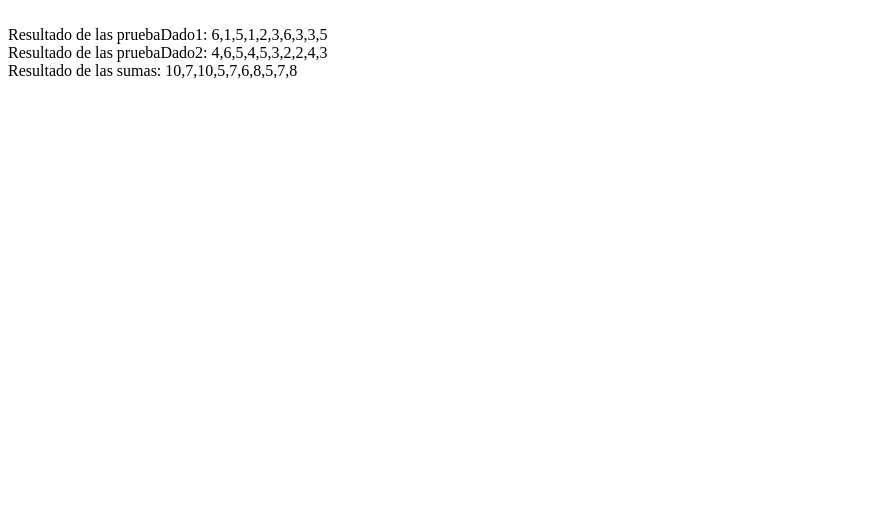
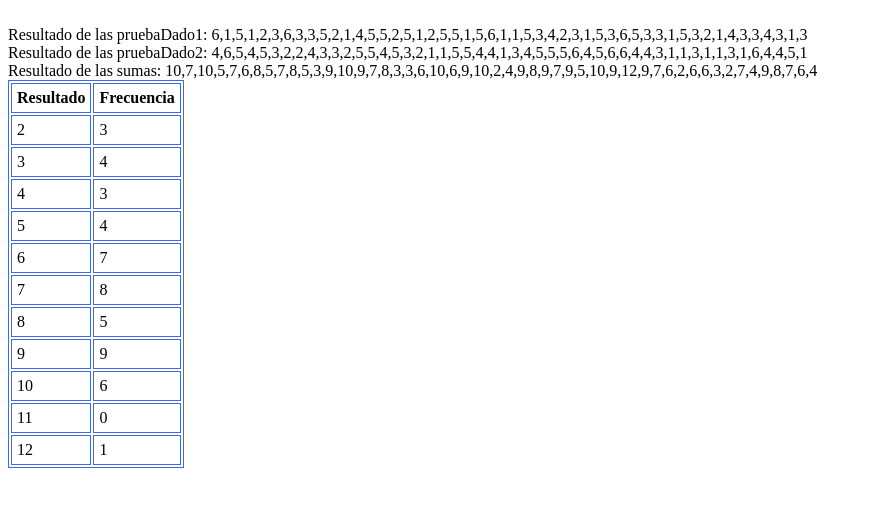
Before and after one commit to rollingcodeschool/conceptosBasicosJS-c7i, a plain HTML site: page index.html in a window 1280 px wide. Shown: the whole page, without its empty margins (0-872 px from the left). Drawn offline with Linux system fonts and the light colour scheme.

Commit message:
creamos una tabla con la frecuencia de apariciones de las sumas de los dados

```diff
--- a/css/style.css
+++ b/css/style.css
@@ -1,7 +1,7 @@
-table, td {
+table, td, th {
     border: 1px solid royalblue;
 }
 
-td{
+td, th{
     padding: 5px;
 }
--- a/js/ejercicio/tp3-ej3.js
+++ b/js/ejercicio/tp3-ej3.js
@@ -8,7 +8,7 @@ let sumas= [];
 let pruebaDado1= [];
 let pruebaDado2= [];
 
-for(let i=0; i < 10; i++){
+for(let i=0; i < 50; i++){
     let dado1 = Math.floor(Math.random()* (6 - 1 + 1)+1);
     let dado2 = Math.floor(Math.random()* (6 - 1 + 1)+1);
     let resultado = dado1 +dado2;
@@ -20,3 +20,27 @@ for(let i=0; i < 10; i++){
 document.write('<br>Resultado de las pruebaDado1: '+pruebaDado1);
 document.write('<br>Resultado de las pruebaDado2: '+pruebaDado2);
 document.write('<br>Resultado de las sumas: '+sumas);
+
+document.write(`<table>
+<thead>
+    <tr>
+        <th>Resultado</th>
+        <th>Frecuencia</th>
+    </tr>
+</thead>
+<tbody>`);
+
+for(let i = 2; i <= 12; i++){
+    document.write(`<tr>`);
+    //recorrer el arreglo de sumas y verificar cuantas veces aparece el valor que esta en la variable i, por ej i=2;
+    let contador = 0;
+    for(let posicion = 0; posicion < sumas.length; posicion++){
+        if( i === sumas[posicion]){
+            //contar cuantas veces aparecio x valor
+            contador++;
+        }
+    }
+    document.write(`<td>${i}</td><td>${contador}</td>`);
+    document.write(`</tr>`);
+}
+document.write(`</tbody></table>`);
```
